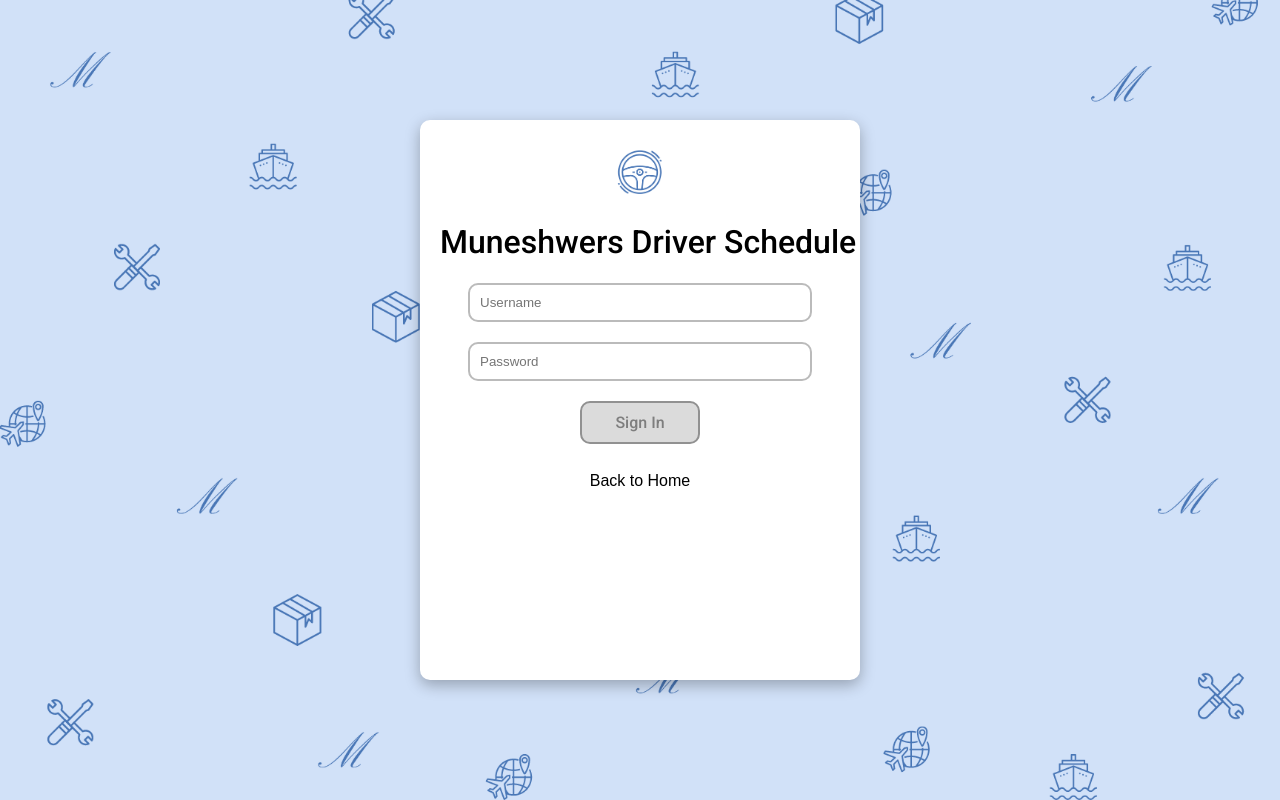
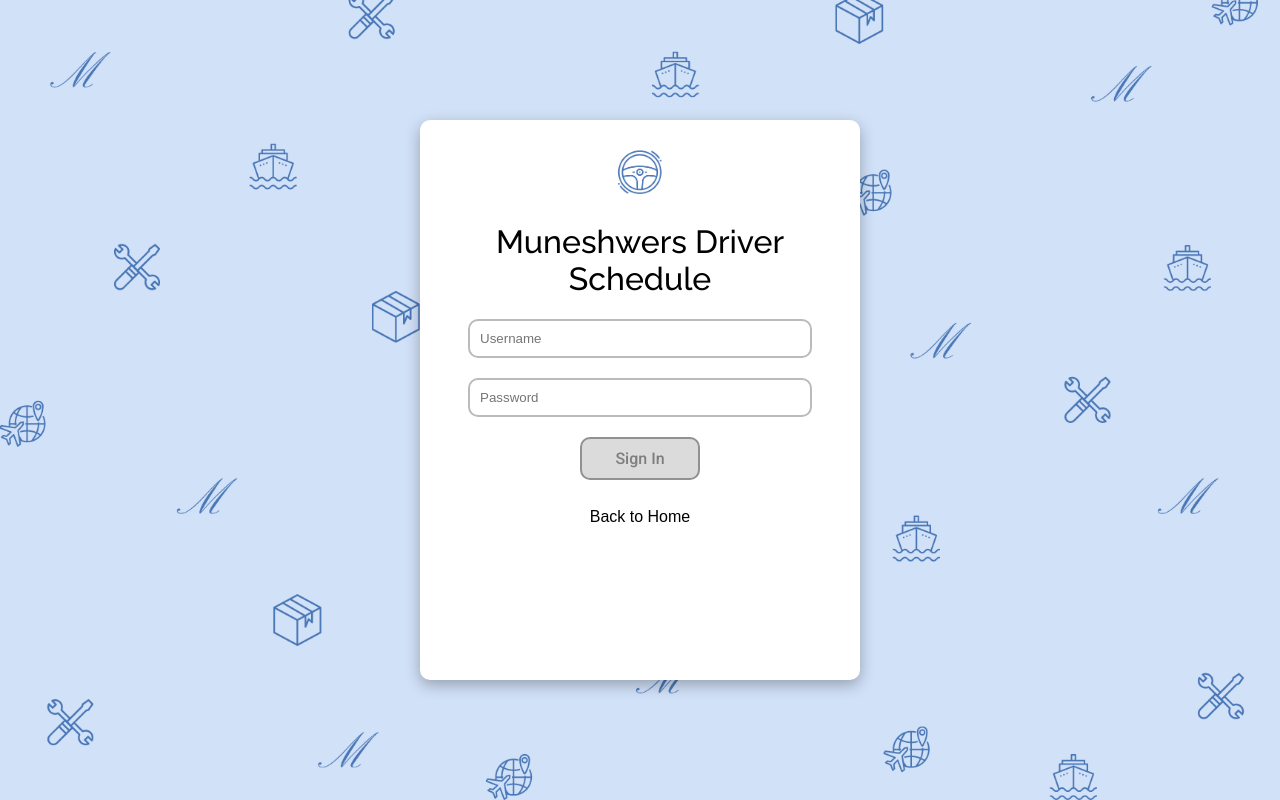
Before and after one commit to muneshwers/driver-scheduling, a SvelteKit app: page /signin in a window 1280 px wide. Built offline with nearby package versions, Linux system fonts and the light colour scheme.

Commit message:
Changed font for signin title

```diff
--- a/src/routes/signin/+page.svelte
+++ b/src/routes/signin/+page.svelte
@@ -42,8 +42,8 @@
         <div class="logo-container">
             <img src={logo} alt="Driver's App Logo" class="logo-image">
         </div>
-        <div class="title">
-            <h1 class="roboto-medium">Muneshwers Driver Schedule</h1>
+        <div class="signin-title">
+            <h1 class="raleway-medium">Muneshwers Driver Schedule</h1>
         </div>
         {#if errorToggle}
             <div class="error-message">{errorMessage}</div>
```
